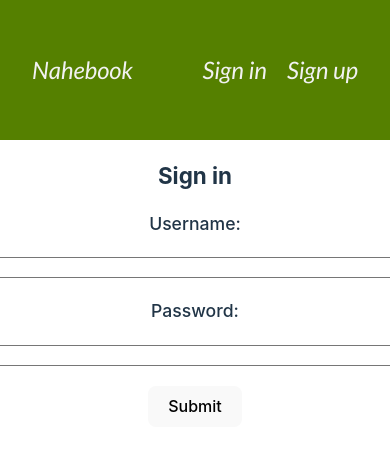
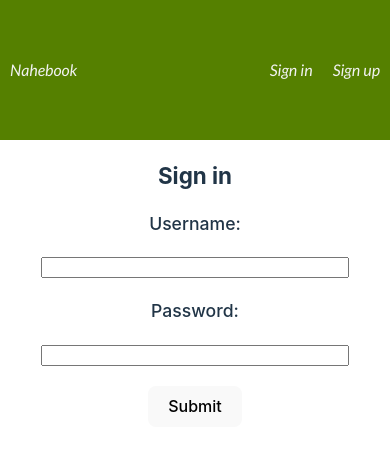
Before and after one commit to Gohan61/nahebook, a React (Vite) app in the folder nahebook-frontend/: page /signin in a window 390 px wide. Shown: the top 450 px of the page. Built offline with nearby package versions, Linux system fonts and the light colour scheme.

Commit message:
Style: optimize pages for mobile view

```diff
--- a/nahebook-frontend/src/stylesheets/Forms.css
+++ b/nahebook-frontend/src/stylesheets/Forms.css
@@ -48,3 +48,17 @@ h2 {
   font-style: italic;
   color: brown;
 }
+
+@media (max-width: 600px) {
+  .signinForm,
+  .signupForm,
+  .profileUpdateForm,
+  .newPostForm,
+  .updatePostForm {
+    display: flex;
+    flex-direction: column;
+    width: 300px;
+    align-items: center;
+    gap: 20px;
+  }
+}
--- a/nahebook-frontend/src/stylesheets/Navbar.css
+++ b/nahebook-frontend/src/stylesheets/Navbar.css
@@ -13,3 +13,22 @@ nav {
   padding: 0 30px 0 30px;
   height: 45px;
 }
+
+@media (max-width: 600px) {
+  nav {
+    height: 100px;
+    padding: 20px 10px;
+    gap: 5px;
+    font-family: Lato-nav, Verdana, Geneva, Tahoma, sans-serif;
+    font-size: 1em;
+    display: flex;
+    justify-content: space-between;
+    background-color: var(--background-green);
+    align-items: center;
+  }
+
+  .logoutButton {
+    padding: 0 10px 0 10px;
+    height: 45px;
+  }
+}
--- a/nahebook-frontend/src/stylesheets/Post.css
+++ b/nahebook-frontend/src/stylesheets/Post.css
@@ -93,3 +93,20 @@ img {
   width: 100px;
   margin: 20px 0 20px 0;
 }
+
+@media (max-width: 600px) {
+  .profilePost {
+    padding-bottom: 10px;
+    border-bottom: 1px solid var(--background-green);
+    display: flex;
+    flex-direction: column;
+    width: 300px;
+    background-color: rgb(56, 86, 3, 0.1);
+    padding: 10px;
+  }
+
+  img {
+    width: 300px;
+    object-fit: contain;
+  }
+}
--- a/nahebook-frontend/src/stylesheets/index.css
+++ b/nahebook-frontend/src/stylesheets/index.css
@@ -91,3 +91,6 @@ button:focus-visible {
   flex-direction: column;
   align-items: center;
 }
+
+@media (max-width: 600px) {
+}
```
